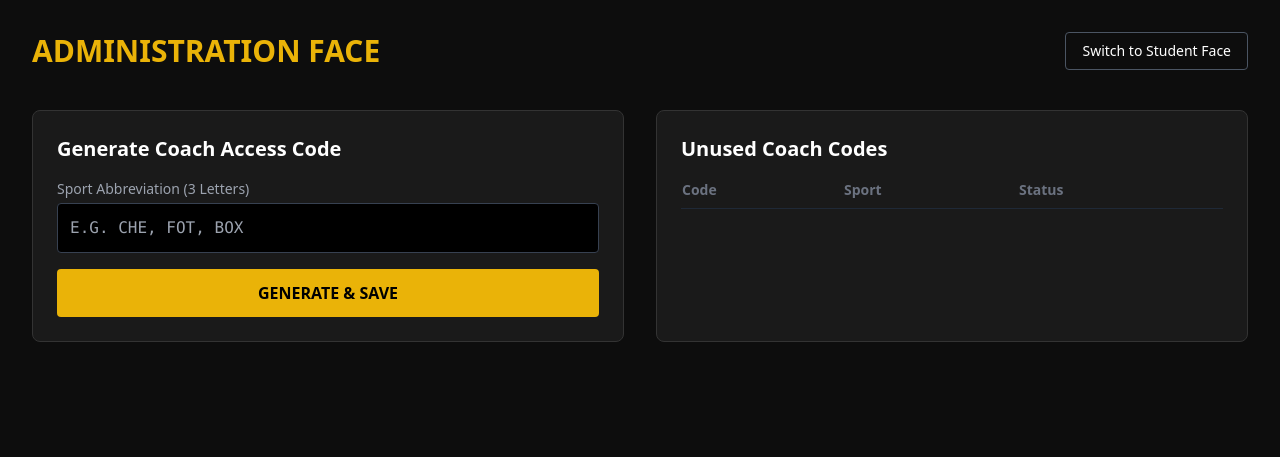
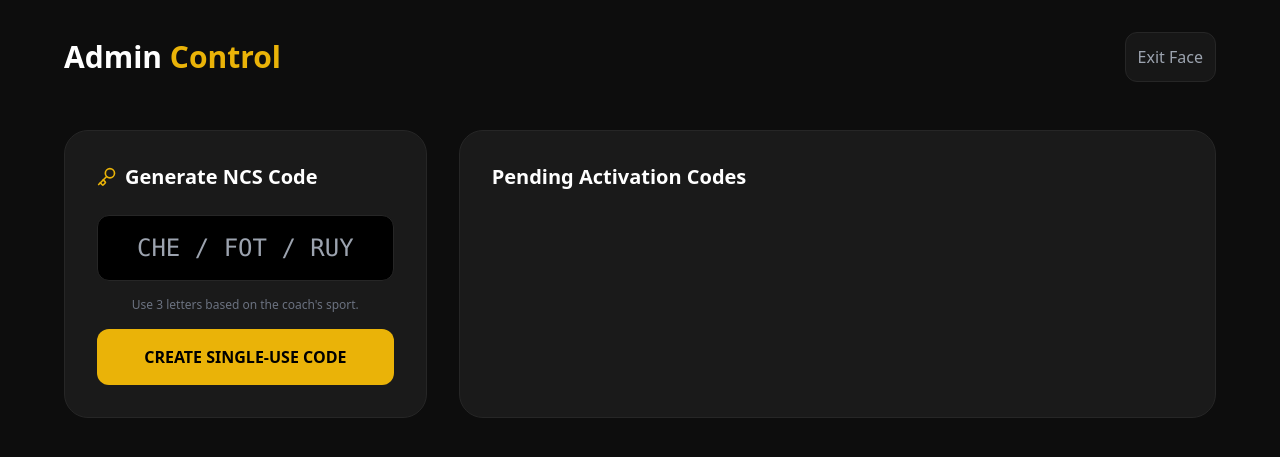
Before and after one commit to FAR-ANALYST/CMS, a Flask app: page /admin in a window 1280 px wide. Shown: the top 457 px of the page. Run offline with Flask 3, Linux system fonts and the light colour scheme; the visitor is signed in with stand-in values (Sample User, id 1); data that the repository does not hold is empty; some libraries are stand-ins or nearby versions.

Commit message:
Update admin.html

```diff
--- a/templates/admin.html
+++ b/templates/admin.html
@@ -1,56 +1,42 @@
 <!DOCTYPE html>
 <html lang="en">
-<head>
-    <script src="https://cdn.tailwindcss.com"></script>
-    <style>
-        body { background-color: #0D0D0D; color: white; }
-        .gold-text { color: #EAB308; }
-        .gold-bg { background-color: #EAB308; }
-        .card { background-color: #1A1A1A; border: 1px solid #333; }
-    </style>
-</head>
-<body class="p-8">
-    <div class="flex justify-between items-center mb-10">
-        <h1 class="text-3xl font-bold gold-text">ADMINISTRATION FACE</h1>
-        <a href="/student" class="border border-gray-600 px-4 py-2 rounded text-sm hover:bg-gray-800">Switch to Student Face</a>
-    </div>
-
-    <div class="grid grid-cols-1 md:grid-cols-2 gap-8">
-        <div class="card p-6 rounded-lg">
-            <h2 class="text-xl font-bold mb-4">Generate Coach Access Code</h2>
-            <form action="/admin/generate-code" method="POST" class="space-y-4">
-                <div>
-                    <label class="block text-sm text-gray-400">Sport Abbreviation (3 Letters)</label>
-                    <input type="text" name="sport_abbr" maxlength="3" placeholder="e.g. CHE, FOT, BOX"
-                           class="w-full bg-black border border-gray-700 p-3 rounded mt-1 uppercase text-yellow-500 font-mono">
-                </div>
-                <button type="submit" class="w-full gold-bg text-black font-bold py-3 rounded">GENERATE & SAVE</button>
-            </form>
+<head><script src="https://cdn.tailwindcss.com"></script><script src="https://unpkg.com/lucide@latest"></script></head>
+<body class="bg-[#0D0D0D] text-white p-8">
+    <div class="max-w-6xl mx-auto">
+        <div class="flex justify-between items-center mb-12">
+            <h1 class="text-3xl font-bold">Admin <span class="text-yellow-500">Control</span></h1>
+            <a href="/student" class="p-3 bg-neutral-900 border border-neutral-800 rounded-xl text-gray-400">Exit Face</a>
         </div>
 
-        <div class="card p-6 rounded-lg">
-            <h2 class="text-xl font-bold mb-4">Unused Coach Codes</h2>
-            <div class="overflow-y-auto max-h-64">
-                <table class="w-full text-left">
-                    <thead class="text-gray-500 text-sm border-b border-gray-800">
-                        <tr>
-                            <th class="pb-2">Code</th>
-                            <th class="pb-2">Sport</th>
-                            <th class="pb-2">Status</th>
-                        </tr>
-                    </thead>
-                    <tbody class="text-sm">
-                        {% for code in codes %}
-                        <tr class="border-b border-gray-800">
-                            <td class="py-3 font-mono text-yellow-500">{{ code.code }}</td>
-                            <td class="py-3">{{ code.sport_abbreviation }}</td>
-                            <td class="py-3 text-green-500">Available</td>
-                        </tr>
-                        {% endfor %}
-                    </tbody>
-                </table>
+        <div class="grid grid-cols-1 lg:grid-cols-3 gap-8">
+            <div class="lg:col-span-1 bg-[#1A1A1A] p-8 rounded-3xl border border-neutral-800 h-fit sticky top-8">
+                <h2 class="text-xl font-bold mb-6 flex items-center gap-2">
+                    <i data-lucide="key" class="text-yellow-500 w-5 h-5"></i> Generate NCS Code
+                </h2>
+                <form action="/admin/generate" method="POST" class="space-y-4">
+                    <input type="text" name="sport_abbr" maxlength="3" placeholder="CHE / FOT / RUY" required
+                        class="w-full bg-black border border-neutral-800 p-4 rounded-xl text-center text-2xl font-mono text-yellow-500 uppercase">
+                    <p class="text-xs text-gray-500 text-center">Use 3 letters based on the coach's sport.</p>
+                    <button class="w-full bg-yellow-500 text-black font-bold py-4 rounded-xl">CREATE SINGLE-USE CODE</button>
+                </form>
+            </div>
+
+            <div class="lg:col-span-2 bg-[#1A1A1A] p-8 rounded-3xl border border-neutral-800">
+                <h2 class="text-xl font-bold mb-6">Pending Activation Codes</h2>
+                <div class="space-y-3">
+                    {% for c in codes %}
+                    <div class="flex justify-between items-center bg-black p-4 rounded-2xl border border-neutral-900">
+                        <div>
+                            <p class="font-mono text-xl text-yellow-500 tracking-wider">{{ c.code }}</p>
+                            <p class="text-xs text-gray-500 uppercase font-bold">{{ c.sport_abbreviation }}</p>
+                        </div>
+                        <span class="text-[10px] bg-green-500/10 text-green-500 px-3 py-1 rounded-full uppercase font-bold">Valid for 6 Months</span>
+                    </div>
+                    {% endfor %}
+                </div>
             </div>
         </div>
     </div>
+    <script>lucide.createIcons();</script>
 </body>
 </html>
```
